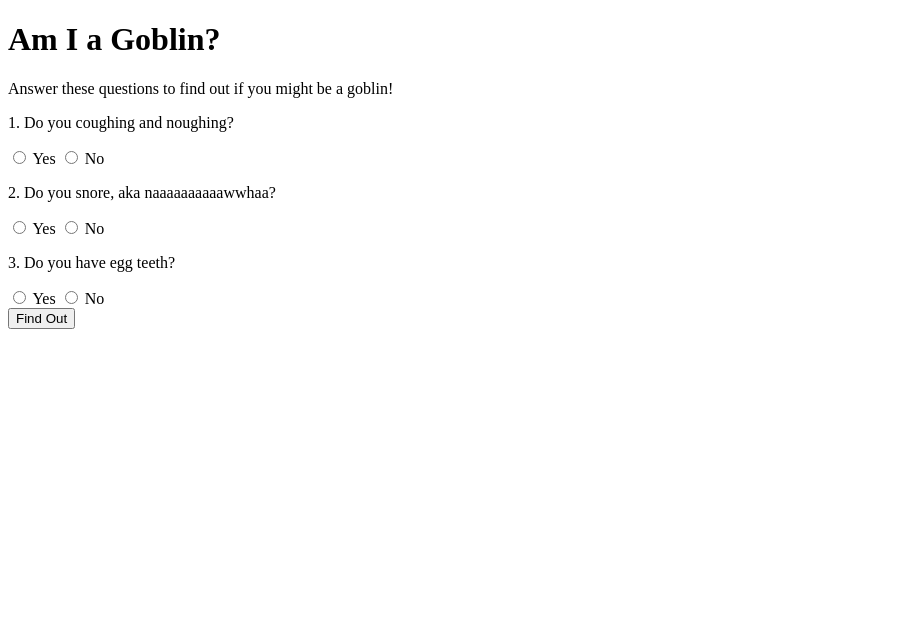
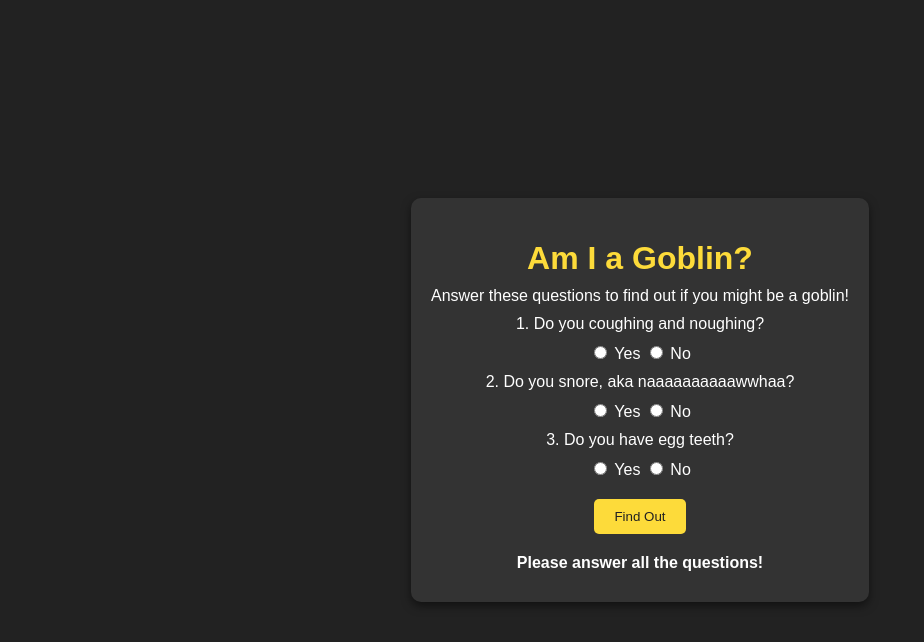
Before and after one commit to CarterTheVyonder2/AmIAGoblin, a plain HTML site: page index.html in a window 1280 px wide. Both pictures are taken after a click on the button "Find Out". Shown: the whole page, without its empty margins (0-924 px from the left). Drawn offline with Linux system fonts and the light colour scheme.

Commit message:
Update index.html

```diff
--- a/index.html
+++ b/index.html
@@ -4,7 +4,50 @@
     <meta charset="UTF-8">
     <meta name="viewport" content="width=device-width, initial-scale=1.0">
     <title>Am I a Goblin?</title>
-    <link rel="stylesheet" href="styles.css">
+    <style>
+        body {
+            font-family: Arial, sans-serif;
+            background-color: #222;
+            color: #fff;
+            margin: 0;
+            padding: 0;
+            display: flex;
+            justify-content: center;
+            align-items: center;
+            height: 100vh;
+            text-align: center;
+        }
+        .container {
+            max-width: 600px;
+            background-color: #333;
+            padding: 20px;
+            border-radius: 10px;
+            box-shadow: 0 4px 10px rgba(0, 0, 0, 0.5);
+        }
+        h1 {
+            color: #fddb3a;
+            margin-bottom: 10px;
+        }
+        p {
+            margin: 10px 0;
+        }
+        button {
+            padding: 10px 20px;
+            margin-top: 20px;
+            background-color: #fddb3a;
+            color: #222;
+            border: none;
+            border-radius: 5px;
+            cursor: pointer;
+        }
+        button:hover {
+            background-color: #ffd700;
+        }
+        #result {
+            margin-top: 20px;
+            font-weight: bold;
+        }
+    </style>
 </head>
 <body>
     <div class="container">
@@ -30,7 +73,41 @@
         </form>
         <p id="result"></p>
     </div>
-    <!-- JavaScript is placed at the end to ensure HTML is fully loaded -->
-    <script src="script.js"></script>
+    <script>
+        document.addEventListener('DOMContentLoaded', function () {
+            document.getElementById('submitQuiz').addEventListener('click', function () {
+                // Get the selected answers
+                const answers = [
+                    document.querySelector('input[name="q1"]:checked'),
+                    document.querySelector('input[name="q2"]:checked'),
+                    document.querySelector('input[name="q3"]:checked')
+                ];
+
+                // Check if all questions are answered
+                if (answers.includes(null)) {
+                    document.getElementById('result').textContent = "Please answer all the questions!";
+                    return;
+                }
+
+                // Count the number of "yes" answers
+                const yesCount = answers.filter(answer => answer.value === "yes").length;
+
+                // Determine the result
+                let result;
+                if (yesCount === 3) {
+                    result = "You're definitely a goblin! 🧙‍♂️";
+                } else if (yesCount === 2) {
+                    result = "You have some goblin tendencies... 🦴";
+                } else if (yesCount === 1) {
+                    result = "You're probably not a goblin, but who knows? 🧐";
+                } else {
+                    result = "You're definitely not a goblin! 🎉";
+                }
+
+                // Display the result
+                document.getElementById('result').textContent = result;
+            });
+        });
+    </script>
 </body>
 </html>
```
